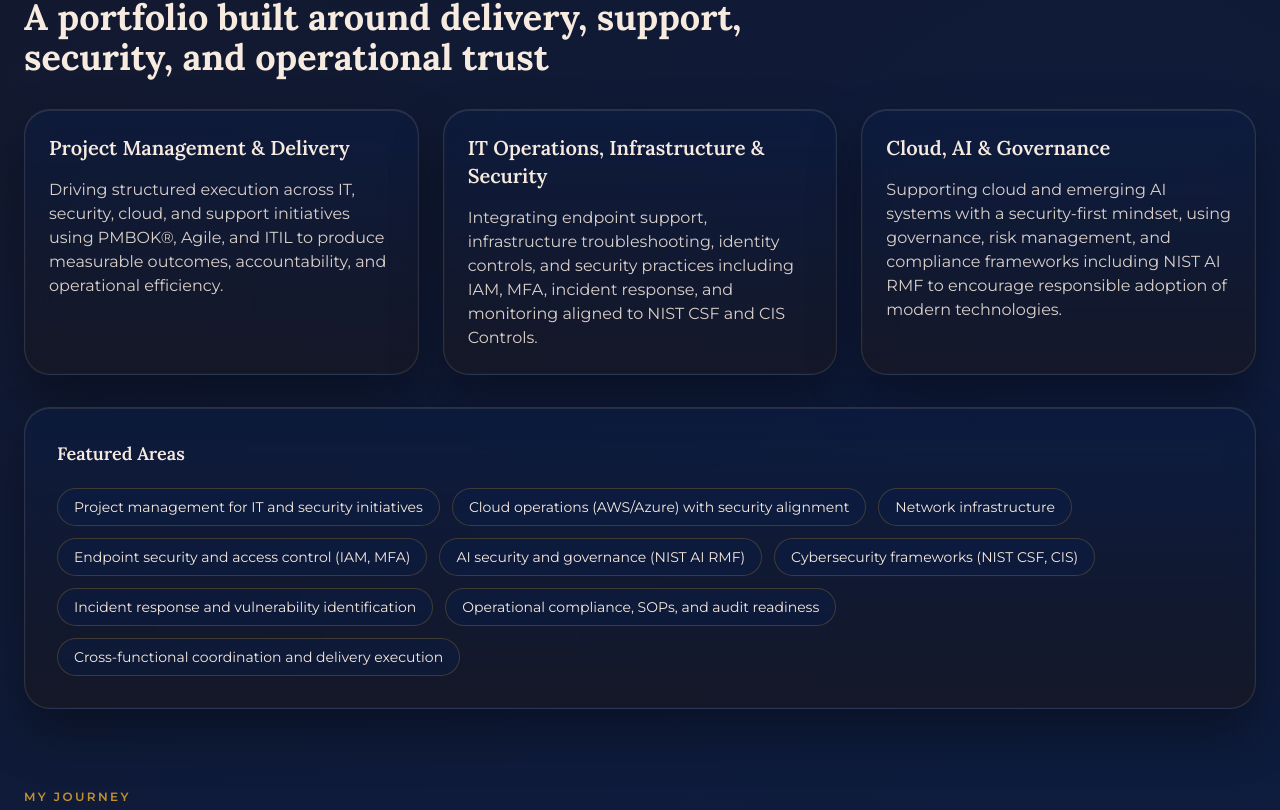
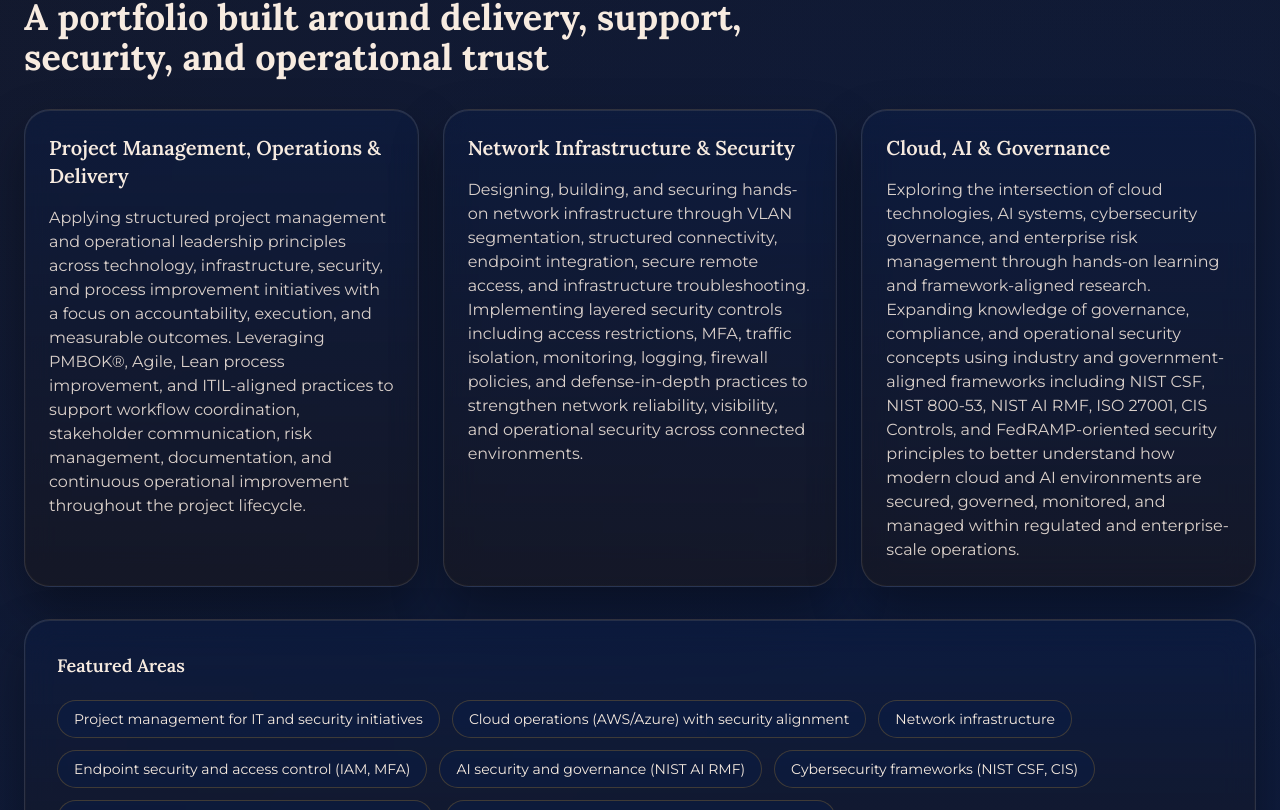
Before and after one commit to zibtec/nictec, a React (Vite) app: page / in a window 1280 px wide. Shown: the part 730-1540 px from the top of the page. Built offline with nearby package versions, Linux system fonts and the light colour scheme; no server answers.

Commit message:
Updated experience page

```diff
--- a/src/NickCouryPortfolioHomepage.jsx
+++ b/src/NickCouryPortfolioHomepage.jsx
@@ -16,19 +16,19 @@ const SectionHeading = ({ eyebrow, title, description }) => (
 export default function NickCouryPortfolioHomepage() {
   const strengths = [
     {
-      title: "Project Management & Delivery",
+      title: "Project Management, Operations & Delivery",
       description:
-        "Driving structured execution across IT, security, cloud, and support initiatives using PMBOK®, Agile, and ITIL to produce measurable outcomes, accountability, and operational efficiency.",
-    },
+        "Applying structured project management and operational leadership principles across technology, infrastructure, security, and process improvement initiatives with a focus on accountability, execution, and measurable outcomes. Leveraging PMBOK®, Agile, Lean process improvement, and ITIL-aligned practices to support workflow coordination, stakeholder communication, risk management, documentation, and continuous operational improvement throughout the project lifecycle."
+  },
     {
-      title: "IT Operations, Infrastructure & Security",
+      title: "Network Infrastructure & Security",
       description:
-        "Integrating endpoint support, infrastructure troubleshooting, identity controls, and security practices including IAM, MFA, incident response, and monitoring aligned to NIST CSF and CIS Controls.",
+        "Designing, building, and securing hands-on network infrastructure through VLAN segmentation, structured connectivity, endpoint integration, secure remote access, and infrastructure troubleshooting. Implementing layered security controls including access restrictions, MFA, traffic isolation, monitoring, logging, firewall policies, and defense-in-depth practices to strengthen network reliability, visibility, and operational security across connected environments."
     },
     {
       title: "Cloud, AI & Governance",
       description:
-        "Supporting cloud and emerging AI systems with a security-first mindset, using governance, risk management, and compliance frameworks including NIST AI RMF to encourage responsible adoption of modern technologies.",
+        "Exploring the intersection of cloud technologies, AI systems, cybersecurity governance, and enterprise risk management through hands-on learning and framework-aligned research. Expanding knowledge of governance, compliance, and operational security concepts using industry and government-aligned frameworks including NIST CSF, NIST 800-53, NIST AI RMF, ISO 27001, CIS Controls, and FedRAMP-oriented security principles to better understand how modern cloud and AI environments are secured, governed, monitored, and managed within regulated and enterprise-scale operations."
     },
   ];
 
@@ -62,34 +62,34 @@ export default function NickCouryPortfolioHomepage() {
     },
   ];
 
-  const _experience = [
+  const experienceData = [
     {
       role: "Process Assistant",
       company: "Amazon.com",
       period: "2021 - 2023",
       summary:
-        "Managed IT and warehouse support within a high-volume AWS environment; resolved network, endpoint, and MFA hurdles to maintain seamless daily output and personnel performance.",
+        "Supported IT and operational continuity within a high-volume, AWS-integrated robotics environment by resolving hardware, software, network, access, and MFA-related issues impacting workflow performance. Collaborated across teams to improve system reliability, reduce recurring technical incidents, and maintain security-focused operational standards aligned with data integrity and compliance practices.",
     },
     {
       role: "Learning Ambassador / Fulfillment Associate",
       company: "Amazon.com",
       period: "2019 - 2021",
       summary:
-        "Trained and mentored team members on systems, workflows, and security-aligned procedures while reinforcing operational consistency and compliance-focused habits.",
+        "Trained and mentored team members on operational systems, workflows, and security-aligned procedures within a fast-paced, high-volume environment. Reinforced process consistency, compliance standards, and performance expectations while supporting onboarding, knowledge transfer, and day-to-day operational efficiency.",
     },
     {
       role: "Real Estate Broker / Network Administrator",
       company: "Great American Investment Corp.",
       period: "1999 - 2025",
       summary:
-        "Balanced regulated brokerage operations with network administration, deploying seamless digital integrations that empowered agents to scale their individual businesses and execute smoother transactions while ensuring total alignment with regulatory mandates and data security.",
+        "Managed secure business infrastructure and regulated brokerage operations by administering internal systems, access controls, monitoring practices, and digital workflow solutions supporting transactional operations and sensitive client data. Improved operational efficiency and scalability through technology integrations, process modernization, and compliance-focused information governance.",
     },
     {
       role: "Founder / IT Manager / Qualifying Party",
       company: "Around the Mountain Builders",
       period: "2004 - 2019",
       summary:
-        "Founded and led a multi-site operation delivering turn-key projects, energy efficiency, integrated infrastructure, and standardized practices that optimized performance and reliability.",
+        "Founded and operated a multi-site organization delivering integrated project execution, operational standardization, and technology-enabled infrastructure management. Designed scalable workflows, documentation systems, and process improvements that strengthened efficiency, operational reliability, and long-term business continuity.",
     },
   ];
 
@@ -178,41 +178,51 @@ export default function NickCouryPortfolioHomepage() {
       accent: "var(--regal-navy)",
       focus: "Access Control • Data Protection • Compliance • Governance",
       summary:
-        "Managed and secured systems in a real estate brokerage handling sensitive financial and client data while maintaining regulatory compliance and system integrity.",
-      bullets: [
-        "Implemented access control and monitoring practices to reduce unauthorized access risk",
-        "Maintained compliance through structured processes, documentation, and accountability",
-        "Monitored system and agent activity to proactively identify and mitigate potential threats",
+        "Applied security-minded network administration and information governance practices within a regulated real estate brokerage environment responsible for protecting sensitive client, financial, contractual, and transaction-related data. The work required balancing business usability with confidentiality, integrity, availability, and regulatory accountability.",
+    bullets: [
+        "Implemented role-based access control practices to help ensure users only had access to the systems, records, and transaction data necessary for their responsibilities.",
+        "Applied defense-in-depth principles across daily operations by combining secure account practices, controlled document access, procedural safeguards, monitoring, and regulatory oversight.",
+        "Supported Zero Trust-aligned habits by treating access as conditional, verifying user need, limiting unnecessary exposure, and reinforcing accountability around sensitive client and financial information.",
+        "Maintained structured documentation, transaction records, and compliance-focused workflows to support audit readiness, data integrity, and secure information handling.",
+        "Monitored operational activity, agent workflows, and digital transaction processes to identify risks early, reduce process gaps, and strengthen overall business continuity."
       ],
-      result: "Strengthened data protection posture and improved audit readiness in a regulated environment.",
+      result:
+        "Strengthened the brokerage’s digital security posture by combining regulatory compliance, access governance, secure data handling, and layered operational controls to better protect sensitive information and improve audit readiness."
     },
     {
       title: "Infrastructure & IT Integration Across Multi-Site Projects",
       accent: "var(--seal-gold)",
       focus: "Network Deployment • Structured Cabling • Process Improvement",
       summary:
-        "Delivered 50+ projects integrating IT infrastructure into construction environments while balancing project delivery timelines with reliability, documentation, and quality control.",
+        "Led the integration of operational infrastructure, structured technology planning, and process standardization across 50+ residential and multi-site construction projects. Combined hands-on project execution with systems-thinking to improve reliability, scalability, documentation accuracy, and long-term operational efficiency throughout the full project lifecycle.",
       bullets: [
-        "Standardized deployment processes to improve consistency and efficiency",
-        "Integrated secure configurations into infrastructure design and implementation",
-        "Treated each project with an ownership mindset while still executing within scope and structure",
+        "Integrated technology and infrastructure planning directly into project execution, coordinating structured cabling, network readiness, utility systems, equipment placement, and future scalability considerations during construction phases.",
+        "Developed standardized deployment and operational workflows that improved installation consistency, reduced rework, strengthened quality control, and supported more efficient multi-project coordination.",
+        "Applied process engineering and Lean operational principles to streamline communication, scheduling, procurement, documentation, and implementation activities across contractors, vendors, engineers, and clients.",
+        "Implemented structured documentation and configuration practices to improve project traceability, accountability, maintenance readiness, and long-term infrastructure reliability.",
+        "Approached every project with an ownership-driven mindset by balancing client expectations, operational constraints, risk management, and scalable execution while maintaining alignment with timelines, scope, and regulatory requirements."
       ],
-      result: "Increased efficiency, improved reliability, and scalable infrastructure delivery.",
+      result:
+        "Enhanced project delivery outcomes by integrating technology and infrastructure planning, standardizing operational workflows, and applying process engineering principles to improve efficiency, reduce risks, and support long-term operational success."
     },
     {
-      title: "AI & Security Awareness Integration",
+      title: "AI, Governance & Security Framework Learning",
       accent: "var(--deep-crimson)",
-      focus: "AI Risk • Governance • NIST AI RMF • Cybersecurity Alignment",
+      focus: "Continuous Learning • Home Lab • Frameworks • Governance",
       summary:
-        "Actively advancing my expertise in AI security and governance through continual learning, including pursuing certification aligned to the NIST AI Risk Management Framework through Akylade.",
+        "Actively building hands-on security and governance experience through a continuously evolving home lab environment focused on secure system administration, AI governance awareness, infrastructure hardening, and compliance-aligned operational practices. Current learning initiatives emphasize applying real-world security concepts alongside modern governance frameworks used within enterprise and government-regulated environments.",
       bullets: [
-        "Studying AI risk lifecycle functions: Govern, Map, Measure, and Manage",
-        "Aligning AI practices with cybersecurity frameworks such as NIST CSF",
-        "Expanding knowledge in AI governance, risk, and compliance for future-focused security roles",
-        "Pursuing deeper certifications and technical learning to stay ahead of evolving threats",
-      ],
-      result: "Positioned to support secure AI adoption, governance, and compliance-driven environments.",
+        "Deploying and managing lab environments using CIS-hardened operating system images and security-focused configurations to better understand system baselining, attack surface reduction, and secure infrastructure practices.",
+        "Studying governance and cybersecurity frameworks including NIST CSF, NIST 800-53, ISO 27001, and the NIST AI Risk Management Framework to strengthen understanding of enterprise security controls, compliance requirements, and operational risk management.",
+        "Exploring how AI technologies intersect with cybersecurity, governance, privacy, and risk management through practical research into AI misuse prevention, secure adoption strategies, and responsible AI lifecycle management.",
+        "Applying layered security concepts such as Zero Trust principles, access control, segmentation, monitoring, logging, and defense-in-depth strategies throughout home lab architecture and operational workflows.",
+        "Continuously expanding technical knowledge across Linux administration, networking, virtualization, cloud concepts, identity security, secure remote access, and infrastructure management through hands-on implementation and iterative learning.",
+        "Actively pursuing advanced security and governance-focused certifications including CISSP, CISM, and CISA to deepen understanding of enterprise security operations, governance, audit readiness, and risk management."
+    ],
+      result:
+        "Building a strong foundation in modern cybersecurity governance, infrastructure security, and compliance-aware operations through continuous learning, practical implementation, and ongoing exposure to enterprise-aligned security frameworks and best practices."
     },
+
   ];
 
   return (
@@ -257,7 +267,7 @@ export default function NickCouryPortfolioHomepage() {
                 {[
                   ["20+", "Years of cross-industry experience"],
                   ["50+", "Turn-key projects delivered"],
-                  ["8", "Professional certifications"],
+                  ["12", "Professional certifications"],
                   ["3", "Core focus areas"],
                 ].map(([value, label]) => (
                   <div key={label} className="rounded-2xl border border-[var(--soft-ivory-2)] bg-[var(--panel-bg-2)] p-4">
```
